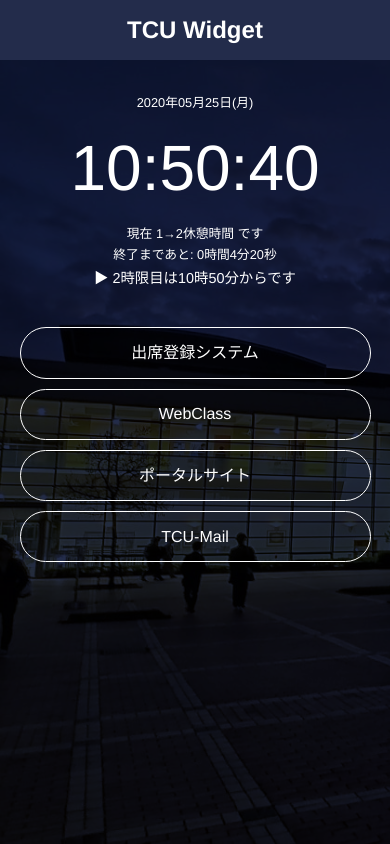
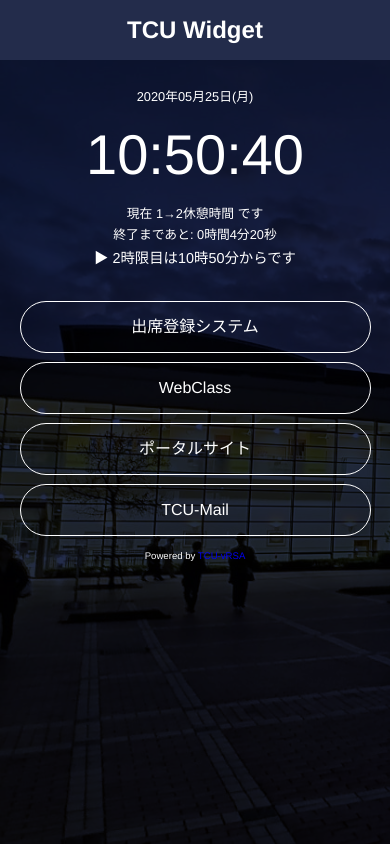
Before and after one commit to TCU-vRSA/TCU-Widget, a Nuxt app: page / in a window 390 px wide. Built offline with nearby package versions, Linux system fonts and the light colour scheme.

Commit message:
[add]Powered-by表示を追加

```diff
--- a/components/Clock.vue
+++ b/components/Clock.vue
@@ -189,11 +189,11 @@
 
 @media screen and (max-width: 415px) {
   .clock-now-time {
-    font-size: 4rem;
+    font-size: 3.5rem;
   }
   .clock {
     font-size: 0.8rem;
-    padding: 2rem 0;
+    padding: 1.6rem 0;
     line-height: 1.7;
   }
   .clock-next-period {
--- a/pages/index.vue
+++ b/pages/index.vue
@@ -5,6 +5,10 @@
       <Clock />
       <Links />
     </div>
+    <p class="powered">
+      Powered by
+      <a href="https://tcu-vrsa.net/" target="_blank" rel="noopener">TCU-vRSA</a>
+    </p>
   </div>
 </template>
 
@@ -35,4 +39,20 @@
   max-width: 500px;
   margin: 0 auto;
 }
+
+.powered {
+  font-size: 0.6rem;
+  color: #fff;
+  text-align: center;
+  margin: 0.5rem 0;
+}
+
+.powered > a {
+  text-decoration: none;
+}
+
+.powered > a:visited {
+  text-decoration: none;
+  color: #fff;
+}
 </style>
```
